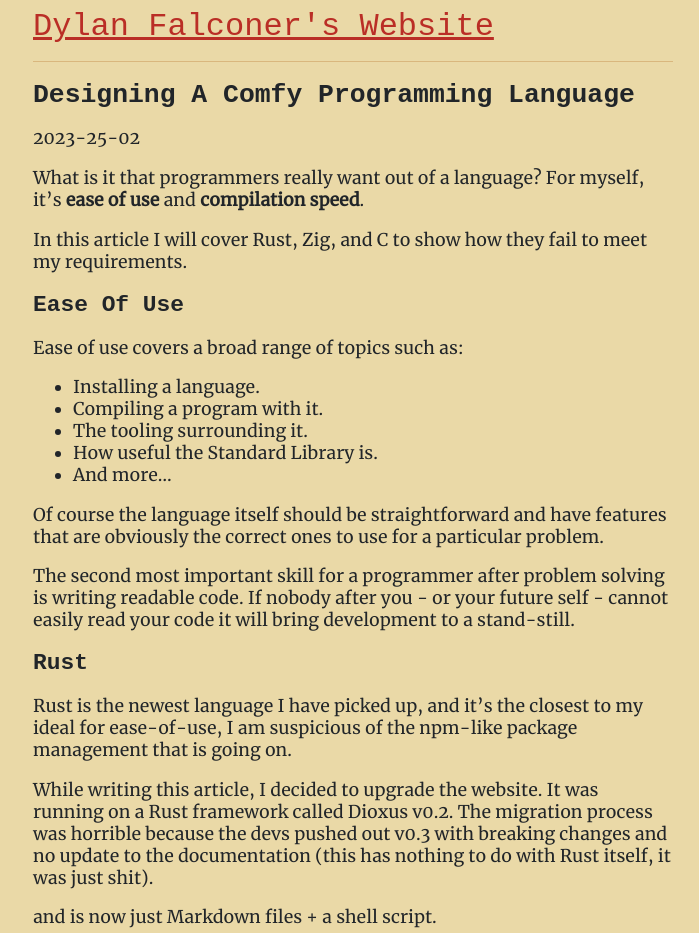
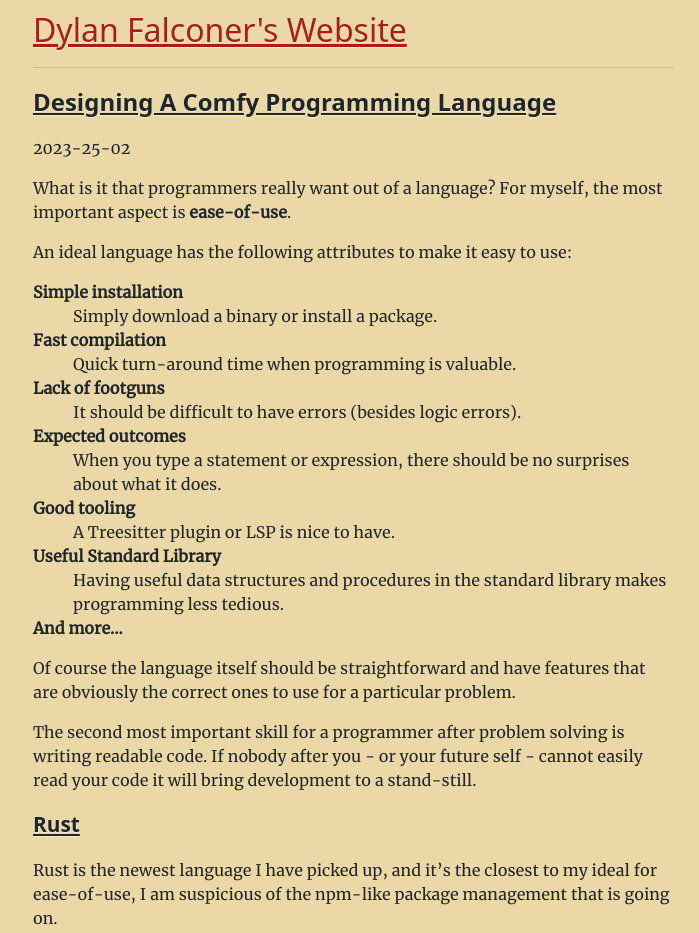
Before and after one commit to Falconerd/website, a plain HTML site: page comfy-programming-language-design.html in a window 1280 px wide. Shown: the top 933 px of the page, without its empty margins (287-986 px from the left). Drawn offline with Linux system fonts and the light colour scheme; a web font is replaced by a local one.

Commit message:
Website now running on pandoc

```diff
--- a/comfy-programming-language-design.html
+++ b/comfy-programming-language-design.html
@@ -1,18 +1,9 @@
 <!DOCTYPE html>
-<html xmlns="http://www.w3.org/1999/xhtml" lang="" xml:lang="">
+<html lang="en">
 <head>
   <meta charset="utf-8" />
-  <meta name="generator" content="pandoc" />
   <meta name="viewport" content="width=device-width, initial-scale=1.0, user-scalable=yes" />
   <title>Designing A Comfy Programming Language</title>
-  <style>
-    code{white-space: pre-wrap;}
-    span.smallcaps{font-variant: small-caps;}
-    span.underline{text-decoration: underline;}
-    div.column{display: inline-block; vertical-align: top; width: 50%;}
-    div.hanging-indent{margin-left: 1.5em; text-indent: -1.5em;}
-    ul.task-list{list-style: none;}
-  </style>
   <meta name="keywords" content="Programming, Gamedev" />
   <meta name="description" content="Programming Games and stuff" />
   <link rel="stylesheet" href="public/style.css" />
@@ -28,17 +19,49 @@
 <h1 class="title">Designing A Comfy Programming Language</h1>
 <p class="subtitle">2023-25-02</p>
 </header>
-<p>What is it that programmers really want out of a language? For myself, it’s <strong>ease of use</strong> and <strong>compilation speed</strong>.</p>
-<p>In this article I will cover Rust, Zig, and C to show how they fail to meet my requirements.</p>
-<h2 id="ease-of-use">Ease Of Use</h2>
-<p>Ease of use covers a broad range of topics such as:</p>
-<ul>
-<li>Installing a language.</li>
-<li>Compiling a program with it.</li>
-<li>The tooling surrounding it.</li>
-<li>How useful the Standard Library is.</li>
-<li>And more…</li>
-</ul>
+<p>What is it that programmers really want out of a language? For myself, the most important aspect is <strong>ease-of-use</strong>.</p>
+<p>An ideal language has the following attributes to make it easy to use:</p>
+<dl>
+<dt>
+<strong>Simple installation</strong>
+</dt>
+<dd>
+Simply download a binary or install a package.
+</dd>
+<dt>
+<strong>Fast compilation</strong>
+</dt>
+<dd>
+Quick turn-around time when programming is valuable.
+</dd>
+<dt>
+<strong>Lack of footguns</strong>
+</dt>
+<dd>
+It should be difficult to have errors (besides logic errors).
+</dd>
+<dt>
+<strong>Expected outcomes</strong>
+</dt>
+<dd>
+When you type a statement or expression, there should be no surprises about what it does.
+</dd>
+<dt>
+<strong>Good tooling</strong>
+</dt>
+<dd>
+A Treesitter plugin or LSP is nice to have.
+</dd>
+<dt>
+<strong>Useful Standard Library</strong>
+</dt>
+<dd>
+Having useful data structures and procedures in the standard library makes programming less tedious.
+</dd>
+<dt>
+<strong>And more…</strong>
+</dt>
+</dl>
 <p>Of course the language itself should be straightforward and have features that are obviously the correct ones to use for a particular problem.</p>
 <p>The second most important skill for a programmer after problem solving is writing readable code. If nobody after you - or your future self - cannot easily read your code it will bring development to a stand-still.</p>
 <h2 id="rust">Rust</h2>
--- a/public/style.css
+++ b/public/style.css
@@ -2,7 +2,10 @@
     --color-bg: #ead9a7;
     --color-fg: #212529;
     --color-muted: #d9b77e;
-    --color-accent: #ba2e26;
+    --color-accent: #aa1e16;
+    --font-body: Merriweather, serif;
+    --font-headings: Noto Sans, Noto Sans CJK KR, sans-serif;
+    --font-code: Iosevka, monospace;
 }
 
 @font-face {
@@ -18,7 +21,7 @@
 body {
     background-color: var(--color-bg);
     color: var(--color-fg);
-    font-family: Merriweather;
+    font-family: var(--font-body);
 }
 
 #container {
@@ -28,17 +31,21 @@ body {
 }
 
 main {
-    font-size: 1.1em;
+    font-size: 1em;
+    line-height: 1.5;
 }
 
 #main-header {
-    font-family: Iosevka, monospace;
+    font-family: var(--font-headings);
     font-size: 2em;
+    text-shadow: 0 1px 0 rgba(255, 255, 255, 0.5);
 }
 
 h1, h2, h3 {
-    font-family: Iosevka, monospace;
+    font-family: var(--font-headings);
     font-size: 1.5em;
+    text-decoration: underline;
+    text-shadow: 0 1px 0 rgba(255, 255, 255, 0.5);
 }
 
 h2 {
@@ -81,3 +88,22 @@ a, a:hover, a:visited, a:active {
 footer {
     text-align: center;
 }
+
+code {
+    font-family: var(--font-code);
+}
+
+#bio {
+    display: flex;
+    gap: 16px;
+}
+
+@media (max-width: 500px) and (orientation: portrait) {
+    #bio {
+        display: block;
+        text-align: center;
+    }
+    #bio p {
+        text-align: left;
+    }
+}
```
Also changed, not shown: dawnbreaker-devlog-01.html (+4 -10 lines), index.html (+16 -15 lines), template.html (added, +57 -0 lines), public/portrait.jpg (added), 4 other files.
